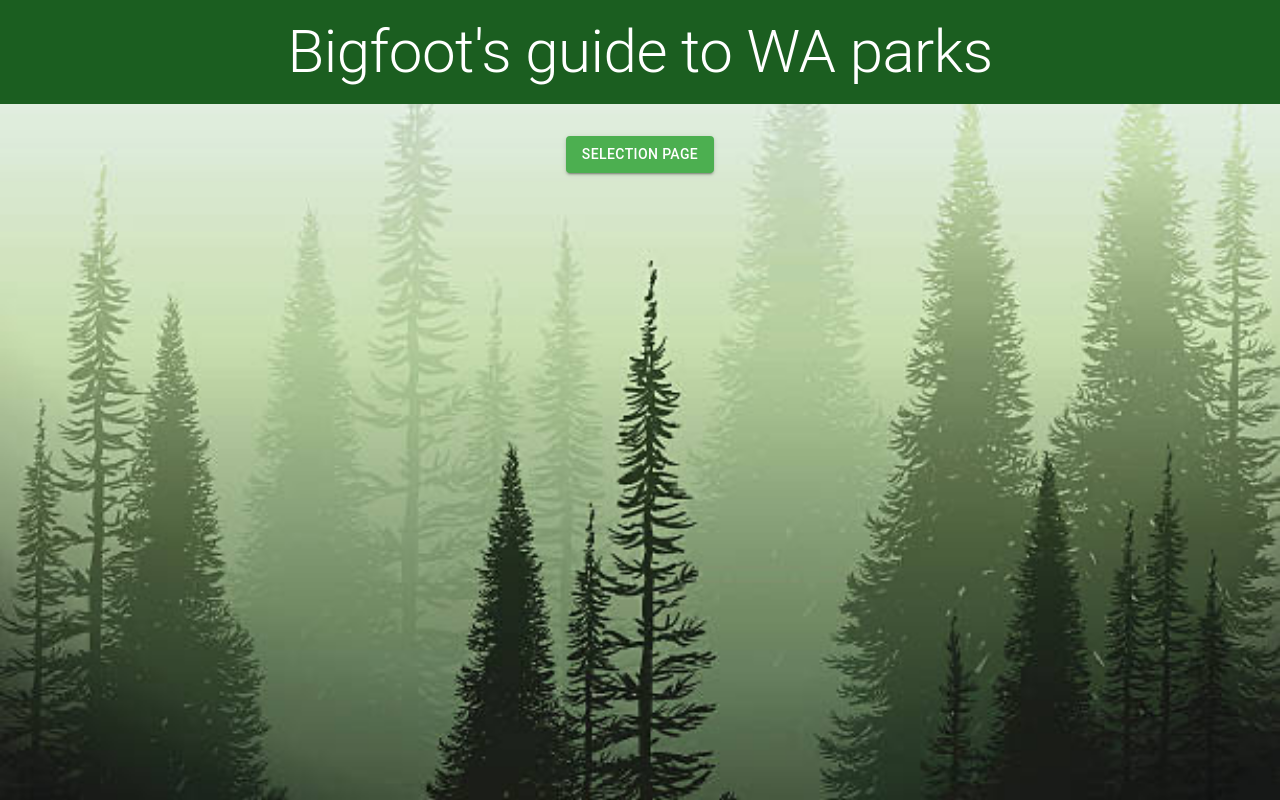
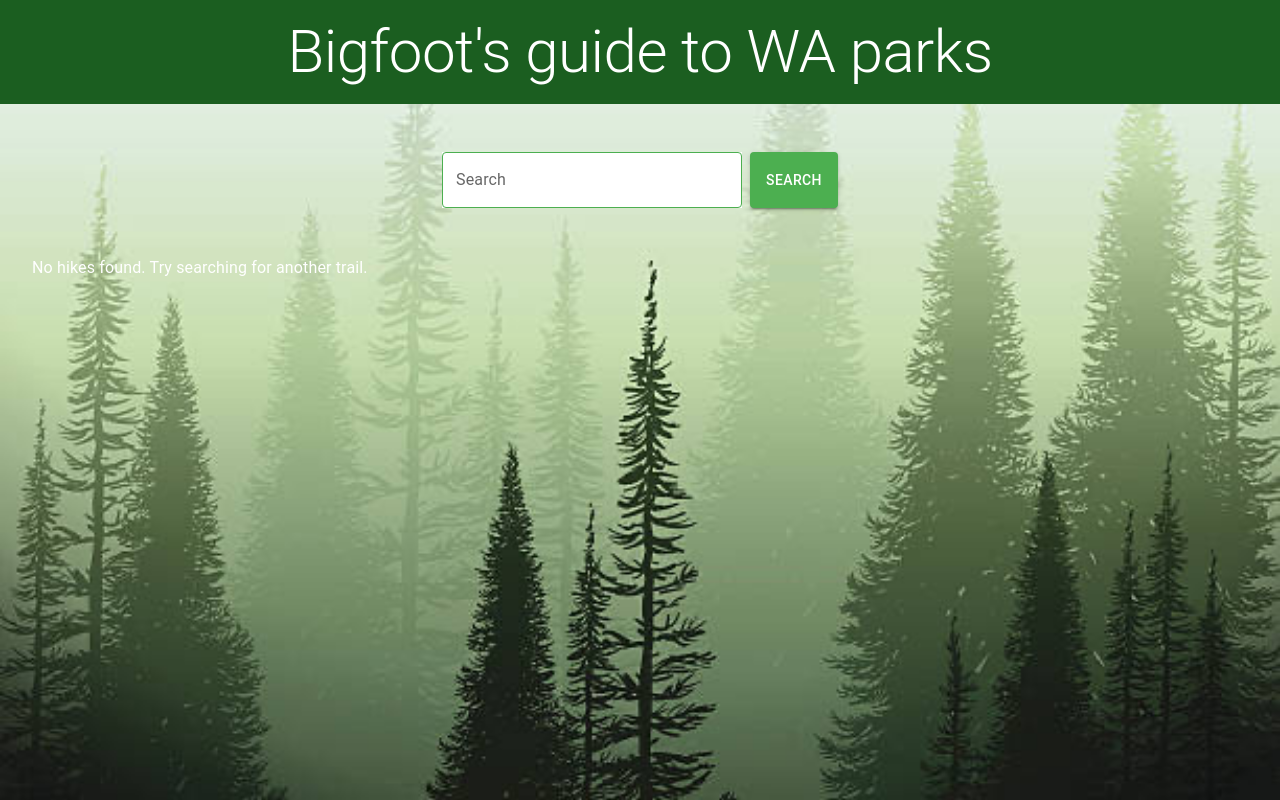
Before and after one commit to meghanbuchanan/csci367-database-project, a React (Vite) app in the folder bigfoot/: page /selection in a window 1280 px wide. Built offline with nearby package versions, Linux system fonts and the light colour scheme.

Commit message:
implemented search by name functionality

```diff
--- a/bigfoot/api/trails.ts
+++ /dev/null
@@ -1 +0,0 @@
-// this is where we should be building scripts for our api connects
--- a/bigfoot/src/App.tsx
+++ b/bigfoot/src/App.tsx
@@ -3,7 +3,6 @@ import BaseLayout from './components/BaseLayout';
 import HomePage from './routes/HomePage';
 import SearchDetailsPage from './routes/SearchDetailsPage';
 import SearchTrailNamePage from './routes/SearchTrailNamePage';
-import ResultPage from './routes/ResultsPage';
 import SelectionPage from './routes/SelectionPage';
 import HikeInfoPage from './routes/HikeInfoPage';
 
@@ -15,9 +14,9 @@ function App() {
           <Route path="/" element={<HomePage />} />
           <Route path="/details" element={<SearchDetailsPage />} />
           <Route path="/trail" element={<SearchTrailNamePage />} />
-          <Route path="/results" element={<ResultPage />} />
           <Route path="/selection" element={<SelectionPage />} />
           <Route path="/hikeInfo" element={<HikeInfoPage />} />
+          <Route path="/search" element={<SelectionPage />} />
         </Routes>
       </BaseLayout>
     </BrowserRouter>
--- /dev/null
+++ b/bigfoot/src/components/HikeCard.tsx
@@ -0,0 +1,35 @@
+import React from 'react';
+import { Box, Typography } from '@mui/material';
+
+interface HikeCardProps {
+    id: number;
+    trailName: string;
+    trailLength: number;
+    onClick: (id: number) => void;
+}
+
+const HikeCard: React.FC<HikeCardProps> = ({ id, trailName, trailLength, onClick }) => {
+    return (
+        <Box
+            sx={{
+                backgroundColor: 'rgba(0, 0, 0, 0.6)',
+                color: 'white',
+                padding: '16px',
+                borderRadius: '8px',
+                marginBottom: '16px',
+                boxShadow: '0px 4px 8px rgba(0, 0, 0, 0.2)',
+                cursor: 'pointer',
+                '&hover': {
+                    transform: 'scale(1.02)',
+                    boxShadow: '0px 6px 12px rgba(0, 0, 0, 0.3)',
+                },
+            }}
+            onClick={() => onClick(id)}
+        >
+            <Typography variant="h6" gutterBottom>{trailName}</Typography>
+            <Typography variant="body2">Length: {trailLength} miles</Typography>
+        </Box>
+    );
+};
+
+export default HikeCard;
--- a/bigfoot/src/components/SearchBar.tsx
+++ b/bigfoot/src/components/SearchBar.tsx
@@ -1,43 +1,57 @@
-import React, { useState } from 'react';
+import React from 'react';
+import { Box, TextField, Button } from '@mui/material';
+import { green } from '@mui/material/colors';
 
-// Defining the structure of the API response, was getting errors without this
-interface Hike {
-    trail_name: string;
+// Defining the structure of the API response
+interface SearchBarProps {
+    searchQuery: string;
+    setSearchQuery: (query:string) => void;
+    onSearch: () => void;
 }
 
-const SearchBar = () => {
-    const [searchQuery, setSearchQuery] = useState('');
-    const [results, setResults] = useState<Hike[]>([]);
-
-    const handleInputChange = (event: React.ChangeEvent<HTMLInputElement>) => {
-        setSearchQuery(event.target.value);
-    };
-
-    const handleSearch = async () => {
-        try {
-            const response = await fetch(`http://localhost:5000/search?name=${encodeURIComponent(searchQuery)}`);
-            const data: Hike[] = await response.json();
-            setResults(data);
-        } catch (error) {
-            console.error('Error fetching search results:', error);
-        }
-    };
-
+const SearchBar: React.FC<SearchBarProps> = ({
+    searchQuery,
+    setSearchQuery,
+    onSearch,
+}) => {
     return (
-        <div>
-            <input
-                type="text"
-                placeholder="Search for a hike..."
+        <Box sx={{ display: 'flex', justifyContent: 'center', marginTop: 2}}>
+            <TextField
+                variant="outlined"
+                label="Search"
                 value={searchQuery}
-                onChange={handleInputChange}
+                onChange={(e) => setSearchQuery(e.target.value)}
+                sx={{
+                    width: '300px',
+                    marginRight: 1,
+                    backgroundColor: 'white',
+                    '& .MuiOutlinedInput-root': {
+                        '& fieldset': {
+                            borderColor: green[500],
+                        },
+                        '&:hover fieldset': {
+                            borderColor: green[700],
+                        },
+                        '&.Mui-focused fieldset': {
+                            borderColor: green[700],
+                        },
+                    },
+                }}
             />
-            <button onClick={handleSearch}>Search</button>
-            <ul>
-                {results.map((result, index) => (
-                    <li key={index}>{result.trail_name}</li>
-                ))}
-            </ul>
-        </div>
+            <Button
+                variant="contained"
+                color="primary"
+                onClick={onSearch}
+                sx={{
+                    backgroundColor: green[500],
+                    '&:hover': {
+                        backgroundColor: green[700],
+                    },
+                }}
+            >
+                Search
+            </Button>
+        </Box>
     );
 };
 
--- a/bigfoot/src/routes/ResultsPage.tsx
+++ /dev/null
@@ -1,48 +0,0 @@
-import { useLocation } from 'react-router-dom';
-import { useState, useEffect } from 'react';
-
-// Defining the structure of the API response, was getting errors without this
-interface Hike {
-    trail_name: string;
-}
-
-const ResultsPage = () => {
-    const [results, setResults] = useState<Hike[]>([]);
-    const location = useLocation();
-
-    const queryParams = new URLSearchParams(location.search);
-    const trailName = queryParams.get('name') || '';
-
-    useEffect(() => {
-        const fetchResults = async () => {
-            try {
-                const response = await fetch(`http://localhost:5000/search?name=${encodeURIComponent(trailName)}`);
-                const data: Hike[] = await response.json();
-                setResults(data);
-            } catch (error) {
-                console.error('Error fetching serach results:', error);
-            }
-        };
-
-        if (trailName) {
-            fetchResults();
-        }
-    }, [trailName]);
-
-    return (
-        <div>
-            <h1>Search Results</h1>
-            {results.length > 0 ? (
-                <ul>
-                    {results.map((result, index) => (
-                        <li key={index}>{result.trail_name}</li>
-                    ))}
-                </ul>
-            ) : (
-                <p>No results found for "{trailName}".</p>
-            )}
-        </div>
-    );
-};
-
-export default ResultsPage;
--- a/bigfoot/src/routes/SelectionPage.tsx
+++ b/bigfoot/src/routes/SelectionPage.tsx
@@ -1,30 +1,70 @@
-import { Box, Button } from '@mui/material';
-import { green } from '@mui/material/colors';
-import { useNavigate } from 'react-router-dom';
+import { useState, useEffect } from 'react';
+import { Box, Typography } from '@mui/material';
+import { useNavigate, useLocation } from 'react-router-dom';
+import SearchBar from '../components/SearchBar';
+import HikeCard from '../components/HikeCard';
+
+interface Hike {
+    id: number;
+    trail_name: string;
+    trail_length_miles: number;
+}
 
 const SelectionPage = () => {
     const navigate = useNavigate();
+    const location = useLocation();
+    const [searchQuery, setSearchQuery] = useState('');
+    const [results, setResults] = useState<Hike[]>([]);
 
-    const handleClick = () => {
-        navigate('/HikeInfo');
+    // Get the 'name' query parameter from the URL
+    useEffect(() => {
+        const queryParams = new URLSearchParams(location.search);
+        const queryName = queryParams.get('name');
+        if (queryName) {
+            setSearchQuery(queryName);
+            fetchSearchResults(queryName);
+        }
+    }, [location.search]);
+
+
+    const fetchSearchResults = async (query: string) => {
+        try {
+            const response = await fetch(`http://localhost:5001/search?name=${encodeURIComponent(query)}`);
+            const data: Hike[] = await response.json();
+            setResults(data);
+        } catch (error) {
+            console.error('Error fetching search results:', error);
+        }
+    };
+
+    const handleHikeClick = (hikeId: number) => {
+        navigate(`/HikeInfo/${hikeId}`);
     };
 
     return (
         <div>
             <Box sx={{ display: 'flex', justifyContent: 'center', marginTop: 2 }}>
-            <Button
-                variant="contained"
-                color="primary"
-                onClick={handleClick}
-                sx={{
-                backgroundColor: green[500], // Set button background to green
-                '&:hover': {
-                    backgroundColor: green[700], // Darker green on hover
-                },
-                }}
-            >
-                Selection Page
-            </Button>
+                <SearchBar
+                    searchQuery={searchQuery}
+                    setSearchQuery={setSearchQuery}
+                    onSearch={() => fetchSearchResults(searchQuery)}
+                />
+            </Box>
+
+            <Box sx={{ marginTop: 4, padding: 2 }}>
+                {results.length > 0 ? (
+                    results.map((hike) => (
+                        <HikeCard
+                            key={hike.id}
+                            id={hike.id}
+                            trailName={hike.trail_name}
+                            trailLength={hike.trail_length_miles}
+                            onClick={handleHikeClick}
+                        />
+                    ))
+                ) : (
+                    <Typography>No hikes found. Try searching for another trail.</Typography>
+                )}
             </Box>
         </div>
     );
```
Also changed, not shown: bigfoot/src/routes/SearchTrailNamePage.tsx (+8 -45 lines), 2 other files (tests, documents, lock files or other folders). Lines whose indentation alone changed are shown as unchanged.
